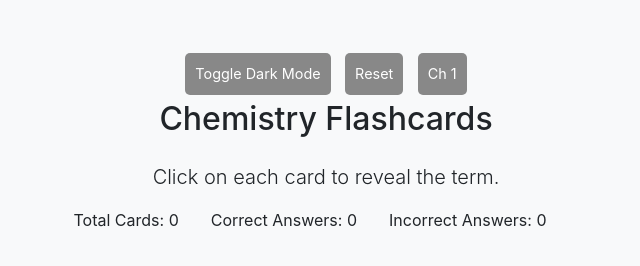
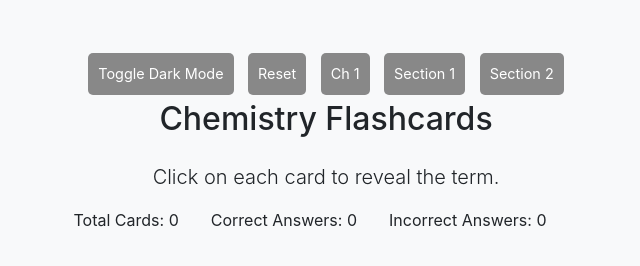
Before and after one commit to andrewaws26/chem-105, a plain HTML site: page index.html in a window 1280 px wide. Shown: the whole page, without its empty margins (314-954 px from the left). Drawn offline with nearby package versions, Linux system fonts and the light colour scheme.

Commit message:
Update index.html

```diff
--- a/index.html
+++ b/index.html
@@ -16,8 +16,8 @@
         <button class="btn btn-secondary reset-button">Reset</button>
         <!-- Add section buttons -->
         <button class="btn btn-primary sg-one-button">Ch 1</button>
-        <!-- <button class="btn btn-primary section-one-button">Section 1</button>
-        <button class="btn btn-primary section-two-button">Section 2</button> -->
+        <button class="btn btn-primary section-one-button">Section 1</button>
+        <button class="btn btn-primary section-two-button">Section 2</button>
     </div>
     <div class="text-center">
         <h2 class="mb-4">Chemistry Flashcards</h2>
```
